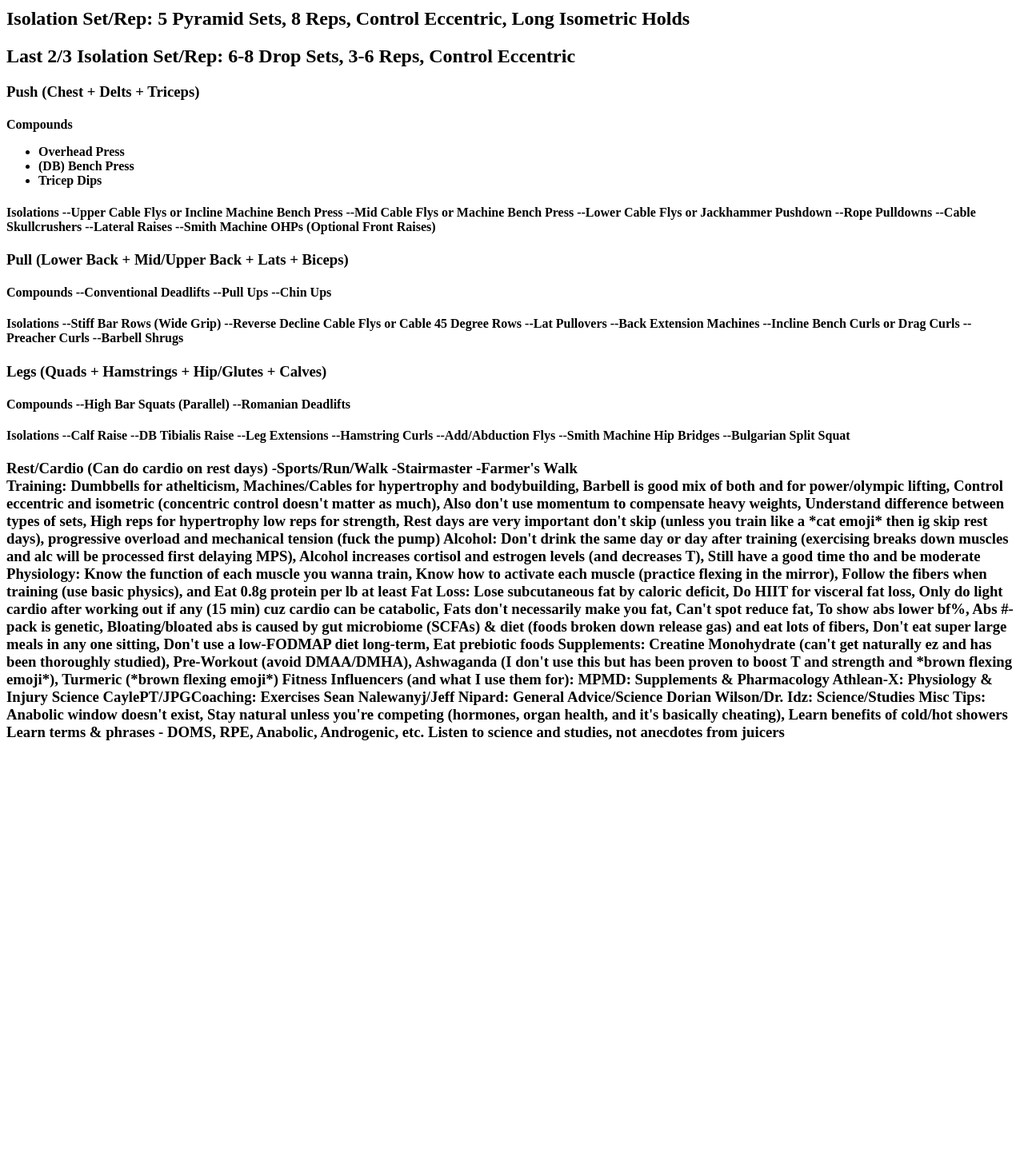
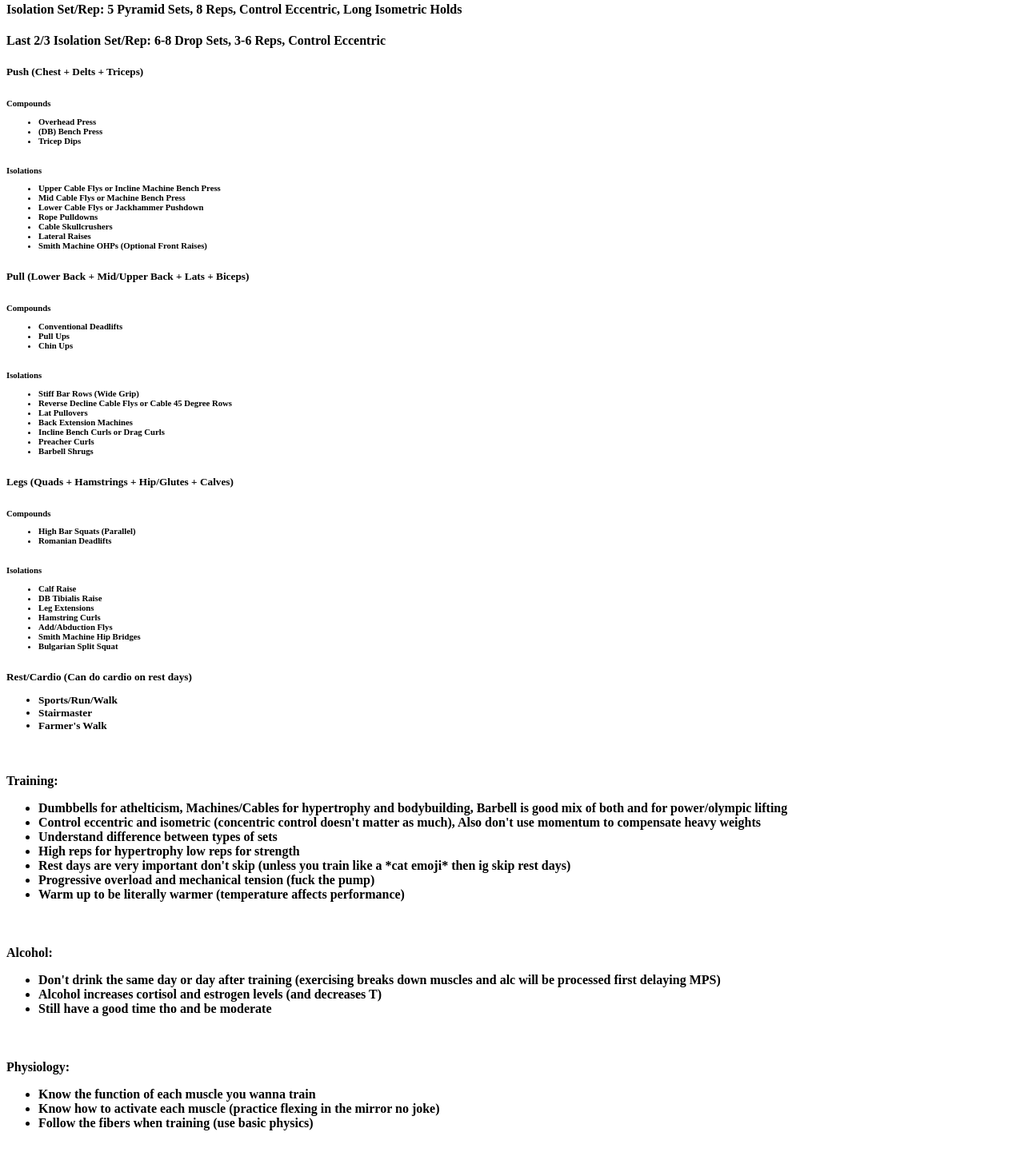
Before and after one commit to SugmaGains/SugmaGains.github.io, a plain HTML site: page index.html in a window 1280 px wide. Shown: the part 175-1626 px from the top of the page at 80% size. Before the commit the page ends 1121 px from the top, so only its background shows below. Drawn offline with Linux system fonts and the light colour scheme.

Commit message:
Update index.html
Updated html

```diff
--- a/index.html
+++ b/index.html
@@ -6,83 +6,147 @@
 <br>
 <h1> Split Modified Push-Pull-Legs
 
-<h2> Compound Set/Rep: 5x5 Sets/Reps (2 Warm Up before, 5 Working), 80% 1RM (RPE 8/9), Control Eccentric
-<h2> Isolation Set/Rep: 5 Pyramid Sets, 8 Reps, Control Eccentric, Long Isometric Holds
-<h2> Last 2/3 Isolation Set/Rep: 6-8 Drop Sets, 3-6 Reps, Control Eccentric
+<h4> Compound Set/Rep: 5x5 Sets/Reps (2 Warm Up before, 5 Working), 80% 1RM (RPE 8/9), Control Eccentric
+<h4> Isolation Set/Rep: 5 Pyramid Sets, 8 Reps, Control Eccentric, Long Isometric Holds
+<h4> Last 2/3 Isolation Set/Rep: 6-8 Drop Sets, 3-6 Reps, Control Eccentric
 
-<h3> Push (Chest + Delts + Triceps)
-<h4> Compounds
+<h5> Push (Chest + Delts + Triceps)
+<h6> Compounds
  <ul>
   <li>Overhead Press</li>
   <li>(DB) Bench Press</li>
   <li>Tricep Dips</li>
-</ul>
-<h4> Isolations
---Upper Cable Flys or Incline Machine Bench Press
---Mid Cable Flys or Machine Bench Press
---Lower Cable Flys or Jackhammer Pushdown
---Rope Pulldowns
---Cable Skullcrushers
---Lateral Raises
---Smith Machine OHPs (Optional Front Raises)
+ </ul>
+<h6> Isolations
+ <ul>
+  <li>Upper Cable Flys or Incline Machine Bench Press
+  <li>Mid Cable Flys or Machine Bench Press
+  <li>Lower Cable Flys or Jackhammer Pushdown
+  <li>Rope Pulldowns
+  <li>Cable Skullcrushers
+  <li>Lateral Raises
+  <li>Smith Machine OHPs (Optional Front Raises)
+ </ul>
 
-<h3> Pull (Lower Back + Mid/Upper Back + Lats + Biceps)
-<h4> Compounds
---Conventional Deadlifts
---Pull Ups
---Chin Ups
-<h4> Isolations
---Stiff Bar Rows (Wide Grip)
---Reverse Decline Cable Flys or Cable 45 Degree Rows
---Lat Pullovers
---Back Extension Machines
---Incline Bench Curls or Drag Curls
---Preacher Curls
---Barbell Shrugs
+<h5> Pull (Lower Back + Mid/Upper Back + Lats + Biceps)
+<h6> Compounds
+ <ul>
+  <li>Conventional Deadlifts
+  <li>Pull Ups
+  <li>Chin Ups
+ </ul>
+<h6> Isolations
+ <ul>
+  <li>Stiff Bar Rows (Wide Grip)
+  <li>Reverse Decline Cable Flys or Cable 45 Degree Rows
+  <li>Lat Pullovers
+  <li>Back Extension Machines
+  <li>Incline Bench Curls or Drag Curls
+  <li>Preacher Curls
+  <li>Barbell Shrugs
+ </ul>
 
-<h3> Legs (Quads + Hamstrings + Hip/Glutes + Calves)
-<h4> Compounds
---High Bar Squats (Parallel)
---Romanian Deadlifts
-<h4> Isolations
---Calf Raise
---DB Tibialis Raise
---Leg Extensions
---Hamstring Curls
---Add/Abduction Flys
---Smith Machine Hip Bridges
---Bulgarian Split Squat
+<h5> Legs (Quads + Hamstrings + Hip/Glutes + Calves)
+<h6> Compounds
+ <ul>
+  <li>High Bar Squats (Parallel)
+  <li>Romanian Deadlifts
+ </ul>
+<h6> Isolations
+ <ul>
+  <li>Calf Raise
+  <li>DB Tibialis Raise
+  <li>Leg Extensions
+  <li>Hamstring Curls
+  <li>Add/Abduction Flys
+  <li>Smith Machine Hip Bridges
+  <li>Bulgarian Split Squat
+ </ul>
 
-<h3> Rest/Cardio (Can do cardio on rest days)
--Sports/Run/Walk
--Stairmaster
--Farmer's Walk
+<h5> Rest/Cardio (Can do cardio on rest days)
+ <ul>
+  <li>Sports/Run/Walk
+  <li>Stairmaster
+  <li>Farmer's Walk
+ </ul>
 
 <br>
 
-Training: Dumbbells for athelticism, Machines/Cables for hypertrophy and bodybuilding, Barbell is good mix of both and for power/olympic lifting, Control eccentric and isometric (concentric control doesn't matter as much), Also don't use momentum to compensate heavy weights, Understand difference between types of sets, High reps for hypertrophy low reps for strength, Rest days are very important don't skip (unless you train like a *cat emoji* then ig skip rest days), progressive overload and mechanical tension (fuck the pump)
+<h4>Training:
+ <ul>
+  <li>Dumbbells for athelticism, Machines/Cables for hypertrophy and bodybuilding, Barbell is good mix of both and for power/olympic lifting
+  <li>Control eccentric and isometric (concentric control doesn't matter as much), Also don't use momentum to compensate heavy weights
+  <li>Understand difference between types of sets
+  <li>High reps for hypertrophy low reps for strength
+  <li>Rest days are very important don't skip (unless you train like a *cat emoji* then ig skip rest days)
+  <li>Progressive overload and mechanical tension (fuck the pump)
+  <li>Warm up to be literally warmer (temperature affects performance)
+ </ul>
 
-Alcohol: Don't drink the same day or day after training (exercising breaks down muscles and alc will be processed first delaying MPS), Alcohol increases cortisol and estrogen levels (and decreases T), Still have a good time tho and be moderate
+ <br>
 
-Physiology: Know the function of each muscle you wanna train, Know how to activate each muscle (practice flexing in the mirror), Follow the fibers when training (use basic physics), and Eat 0.8g protein per lb at least
+<h4>Alcohol:
+ <ul>
+  <li>Don't drink the same day or day after training (exercising breaks down muscles and alc will be processed first delaying MPS)
+  <li>Alcohol increases cortisol and estrogen levels (and decreases T)
+  <li>Still have a good time tho and be moderate
+ </ul>
 
-Fat Loss: Lose subcutaneous fat by caloric deficit, Do HIIT for visceral fat loss, Only do light cardio after working out if any (15 min) cuz cardio can be catabolic, Fats don't necessarily make you fat, Can't spot reduce fat, To show abs lower bf%, Abs #-pack is genetic, Bloating/bloated abs is caused by gut microbiome (SCFAs) & diet (foods broken down release gas) and eat lots of fibers, Don't eat super large meals in any one sitting, Don't use a low-FODMAP diet long-term, Eat prebiotic foods
+<br>
 
-Supplements: Creatine Monohydrate (can't get naturally ez and has been thoroughly studied), Pre-Workout (avoid DMAA/DMHA), Ashwaganda (I don't use this but has been proven to boost T and strength and *brown flexing emoji*), Turmeric (*brown flexing emoji*)
+<h4>Physiology:
+ <ul>
+  <li>Know the function of each muscle you wanna train
+  <li>Know how to activate each muscle (practice flexing in the mirror no joke)
+  <li>Follow the fibers when training (use basic physics)
+ </ul>
 
-Fitness Influencers (and what I use them for):
-MPMD: Supplements & Pharmacology
-Athlean-X: Physiology & Injury Science
-CaylePT/JPGCoaching: Exercises
-Sean Nalewanyj/Jeff Nipard: General Advice/Science
-Dorian Wilson/Dr. Idz: Science/Studies
+<br>
 
-Misc Tips: Anabolic window doesn't exist, Stay natural unless you're competing (hormones, organ health, and it's basically cheating), Learn benefits of cold/hot showers
+<h4>Fat Loss:
+ <ul>
+  <li>Lose subcutaneous fat by caloric deficit
+  <li>Only do light cardio after working out if any (15 min) cuz cardio can be catabolic
+  <li>Do HIIT for visceral fat loss
+  <li>Fats don't necessarily make you fat
+  <li>Can't spot reduce fat
+  <li>To show abs lower bf%
+  <li>Abs #-pack is genetic
+  <li>Bloating/bloated abs is caused by gut microbiome (SCFAs) & diet (foods broken down release gas) and eat lots of fibers, Don't eat super large meals in any one sitting, Don't use a low-FODMAP diet long-term, Eat prebiotic foods
+ </ul>
 
-Learn terms & phrases - DOMS, RPE, Anabolic, Androgenic, etc.
+<br>
 
-Listen to science and studies, not anecdotes from juicers
+<h4>Supplements/Diet:
+ <ul>
+  <li>Eat 0.8g protein per lb at least
+  <li>Creatine Monohydrate (can't get naturally ez and has been thoroughly studied)
+  <li>Pre-Workout (avoid DMAA/DMHA)
+  <li>Ashwaganda (I don't use this but has been proven to boost T and strength and *brown flexing emoji*)
+  <li>Turmeric (*brown flexing emoji*)
+ </ul>
 
+<br>
+
+<h4>Misc Tips:
+ <ul>
+  <li>Anabolic window doesn't exist
+  <li>Learn benefits of cold/hot showers
+  <li>Learn terms & phrases - DOMS, RPE, Anabolic, Androgenic, etc.
+  <li>Listen to science and studies, not anecdotes from juicers
+  <li>Stay natural unless you're competing (hormones, organ health, and it's basically cheating)
+ </ul>
+
+<br>
+
+ <h4>Fitness Influencers (and what I use them for):
+ <ul>
+  <li>MPMD: Supplements & Pharmacology
+  <li>Athlean-X: Physiology & Injury Science
+  <li>CaylePT/JPGCoaching: Exercises
+  <li>Sean Nalewanyj/Jeff Nipard: General Advice/Science
+  <li>Dorian Wilson/Dr. Idz: Science/Studies
+ </ul>
 
 </body>
 </html>
```
